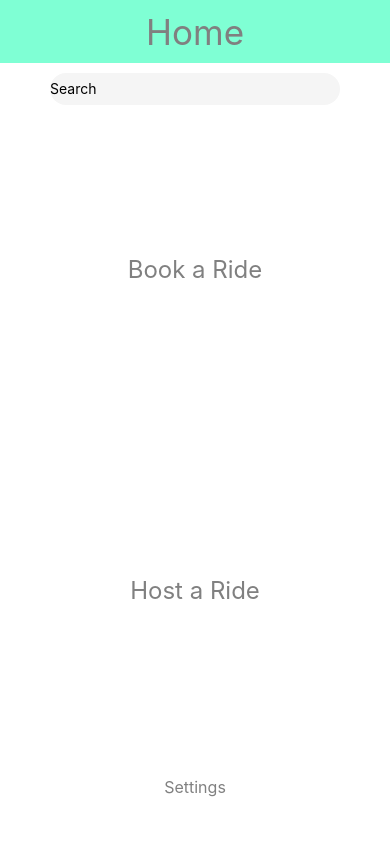
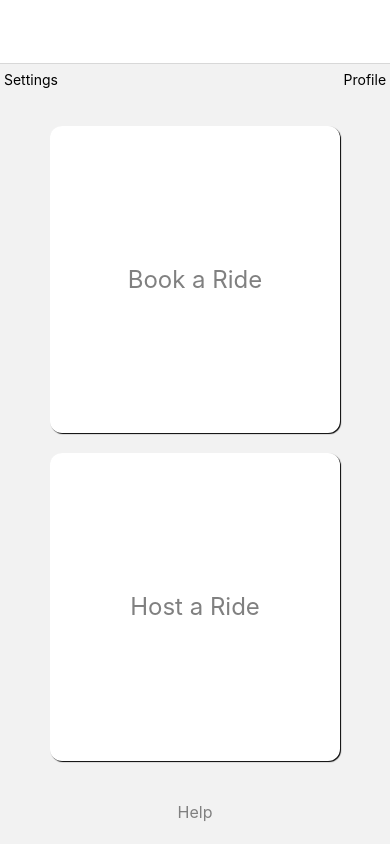
Before and after one commit to mh07607/Humsafar, a React Native app: screen /Home in a window 390 px wide. Built offline with nearby package versions, Linux system fonts and the light colour scheme.

Commit message:
setting up routing

```diff
--- a/App.js
+++ b/App.js
@@ -1,75 +1,35 @@
-import { React } from 'react';
-import { View, Text, StatusBar, StyleSheet, TextInput, Dimensions, TouchableOpacity } from 'react-native';
-// import { styles } from './styles/AppStyles'
+import Home  from './components/Home';
+import {View, Text} from 'react-native';
+import { NavigationContainer } from '@react-navigation/native';
+import { createNativeStackNavigator } from '@react-navigation/native-stack';
 
+const Stack = createNativeStackNavigator();
 
-const App = () => {
+function DetailsScreen() {
   return (
-    <View style={styles.top}>
-      <View style={styles.home}>
-        <Text style={styles.homeText}>Home</Text>
-      </View>
-      <TextInput style={styles.searchBar}
-        placeholder='Search'
-      />
-      <View style={styles.cards}>
-        <TouchableOpacity style={styles.card}>
-          <Text style={{fontSize: 24, color: 'gray'}}>Book a Ride</Text>
-        </TouchableOpacity>
-        <TouchableOpacity style={styles.card}>
-          <Text style={{fontSize: 24, color: 'gray'}}>Host a Ride</Text>
-        </TouchableOpacity>
-      </View>
-      <View style = {styles.settings}>
-        <Text style={{fontSize: 16, color: 'gray'}}>Settings</Text>
-      </View>
+    <View style={{ flex: 1, alignItems: 'center', justifyContent: 'center' }}>
+      <Text>Details Screen</Text>
     </View>
   );
 }
 
-const styles = StyleSheet.create({
-  top:{
-    marginTop: StatusBar.currentHeight,
-    marginBottom: 25,
-    flexDirection: 'column',
-    gap: 10,
-    flex: 1
-  }
-  ,
-  home: {
-    backgroundColor: 'aquamarine',
-    alignItems: 'center',
-    justifyContent: 'center',
-    flex: 1
-  },
-  homeText:{
-    fontSize: 35,
-    color: 'gray',
-  },
-  searchBar: {
-    backgroundColor: 'whitesmoke',
-    borderRadius: 20,
-    flex: 0.5,
-    alignSelf: 'center',
-    width: Dimensions.get('window').width-100,
-  },
-  cards: {
-    flex: 10,
-    gap: 10,
-    justifyContent: 'center',
-    alignItems: 'center',
-  },
-  card: {
-    width: 300,
-    flex: 1,
-    justifyContent: 'center',
-    alignItems: 'center'
-  },
-  settings: {
-    flex: 1,
-    justifyContent: 'center',
-    alignItems: 'center',
-  }
-});
+const App = () => {
+  return (
+  <NavigationContainer>
+    <Stack.Navigator>
+      <Stack.Screen name="Home"
+       component={Home}
+       options = {{
+        headerTitle: ""
+       }}
+       />
+      <Stack.Screen name="Details" component={DetailsScreen} />
+
+    </Stack.Navigator>
+  </NavigationContainer>
+  );
+}
+
+
 
 export default App;
--- /dev/null
+++ b/components/Home.js
@@ -0,0 +1,31 @@
+import { React } from 'react';
+import { View, Text, TextInput, TouchableOpacity } from 'react-native';
+import styles  from './home.style';
+
+const Home = () => {
+    return (
+      <View style={styles.top}>
+        <View style={styles.home}>
+          <TouchableOpacity>
+            <Text> Settings </Text>
+          </TouchableOpacity>
+          <TouchableOpacity>
+            <Text> Profile </Text>
+          </TouchableOpacity>
+        </View>
+        <View style={styles.cards}>
+          <TouchableOpacity style={styles.card}>
+            <Text style={{fontSize: 24, color: 'gray'}}>Book a Ride</Text>
+          </TouchableOpacity>
+          <TouchableOpacity style={styles.card}>
+            <Text style={{fontSize: 24, color: 'gray'}}>Host a Ride</Text>
+          </TouchableOpacity>
+        </View>
+        <TouchableOpacity style = {styles.settings}>
+          <Text style={{fontSize: 16, color: 'gray'}}>Help</Text>
+        </TouchableOpacity>
+      </View>
+    );
+}
+
+export default Home;
--- /dev/null
+++ b/components/home.style.js
@@ -0,0 +1,68 @@
+import {StyleSheet, StatusBar, Dimensions} from 'react-native';
+
+const styles = StyleSheet.create({
+    top:{
+      marginTop: StatusBar.currentHeight,
+      flexDirection: 'column',
+      gap: 20,
+      flex: 1,
+    }
+    ,
+    home: {
+      flexDirection: 'row',
+      alignItems: 'center',
+      justifyContent: 'space-between',
+      flex: 0.5,
+      marginBottom: 10,
+    },
+    homeText:{
+      fontSize: 35,
+      color: 'gray',
+    },
+    searchBar: {
+      backgroundColor: 'whitesmoke',
+      borderRadius: 20,
+      flex: 0.5,
+      alignSelf: 'center',
+      width: Dimensions.get('window').width-50,
+
+      //ios shadow
+      shadowColor: 'black',
+      shadowOffset: { height: 1, width: 1 },
+      shadowRadius: 1,
+      shadowOpacity: 1,
+
+      elevation: 2, //android shadow
+
+    },
+    cards: {
+      flex: 10,
+      gap: 20,
+      justifyContent: 'center',
+      alignItems: 'center',
+    },
+    card: {
+      //ios shadow
+      shadowColor: 'black',
+      shadowOffset: { height: 1, width: 1 },
+      shadowRadius: 1,
+      shadowOpacity: 1,
+
+      elevation: 3, //android shadow
+
+      borderRadius: 12,
+      backgroundColor: '#fff',
+      width: Dimensions.get('window').width-100,
+      justifyContent: 'center',
+      alignItems: 'center',
+      flex:1,
+    },
+    settings: {
+      flex: 1,
+      justifyContent: 'center',
+      alignItems: 'center',
+    }
+  });
+
+
+export default styles;
--- a/package.json
+++ b/package.json
@@ -10,10 +10,13 @@
     "lint": "eslint ."
   },
   "dependencies": {
+    "@react-navigation/native": "^6.1.6",
+    "@react-navigation/native-stack": "^6.9.12",
     "expo": "~48.0.18",
     "expo-status-bar": "~1.4.4",
     "react": "18.2.0",
-    "react-native": "0.71.8"
+    "react-native": "0.71.8",
+    "react-native-screens": "~3.20.0"
   },
   "devDependencies": {
     "@babel/core": "^7.20.0",
```
Also changed, not shown: styles/AppStyles.js (deleted, +0 -22 lines), 1 other file (tests, documents, lock files or other folders).
